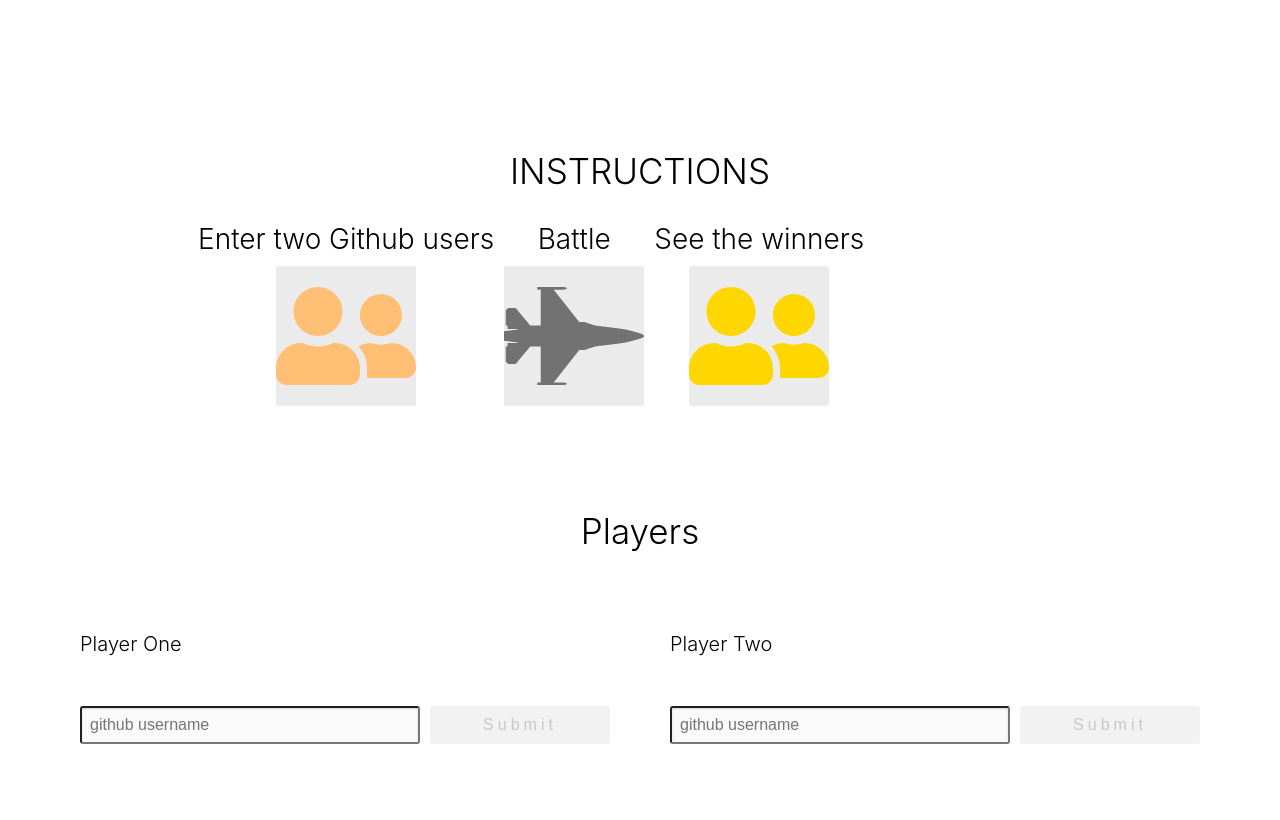
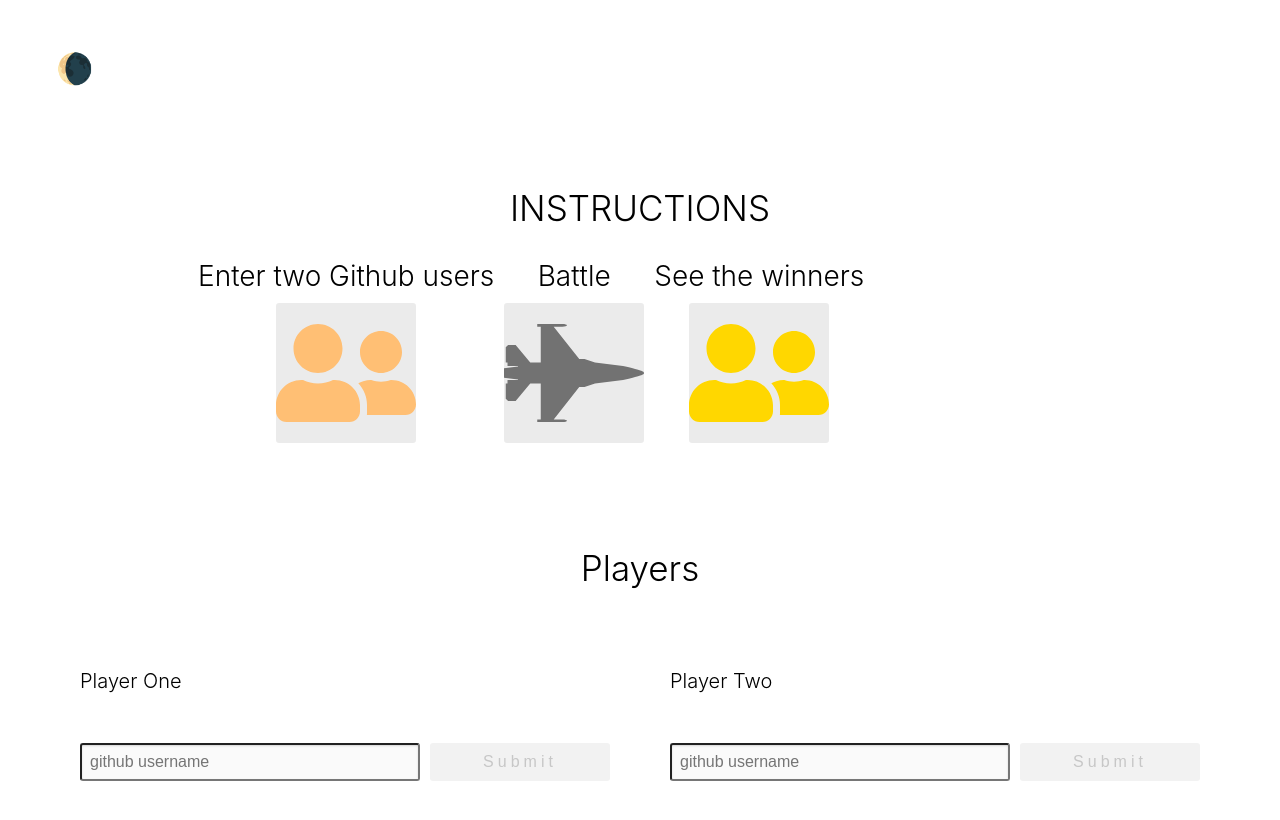
Before and after one commit to hmozo/github-battle, a React app: page / in a window 1280 px wide. Shown: the top 820 px of the page. Built offline with nearby package versions, Linux system fonts and the light colour scheme.

Commit message:
share Theme (Provider/Consumer)

```diff
--- a/app/App.js
+++ b/app/App.js
@@ -2,14 +2,35 @@ import React from 'react'
 import Hello from './Hello'
 import Battle from './components/Battle'
 import Popular from './components/Popular'
+import { ThemeProvider } from './contexts/theme'
+import Nav from './components/Nav'
 
 class App extends React.Component{
 
+    constructor(props){
+        super(props)
+
+        this.state= {
+            theme: 'light',
+            toggleTheme: ()=>{
+                this.setState(({ theme })=>({
+                    theme:theme==='light'?'dark':'light'
+                }))
+            }
+        }
+    }
+
     render(){
         return (
-            <div className='container'>
-                <Battle />
-            </div>
+            <ThemeProvider value={this.state} >
+                <div className={this.state.theme}>
+                    <div className='container'>
+                        <Nav />
+
+                        <Battle />
+                    </div>
+                </div>
+            </ThemeProvider>
         )
     }
 }
--- /dev/null
+++ b/app/components/Nav.js
@@ -0,0 +1,21 @@
+import React from 'react'
+
+import { ThemeConsumer } from '../contexts/theme'
+
+export default function Nav(){
+    return(
+        <ThemeConsumer>
+            {( { theme, toggleTheme } )=>(
+                <nav className='row space-between'>
+                    <button
+                        style={{fontSize:30}}
+                        className='btn-clear'
+                        onClick={toggleTheme}
+                    >
+                        {theme==='light'?'🌘':'🌕'}
+                    </button>
+                </nav>
+            )}
+        </ThemeConsumer>
+    )
+}
--- /dev/null
+++ b/app/contexts/theme.js
@@ -0,0 +1,6 @@
+import React from 'react'
+
+const { Consumer, Provider }= React.createContext()
+
+export const ThemeProvider= Provider
+export const ThemeConsumer= Consumer
--- a/app/index.css
+++ b/app/index.css
@@ -20,6 +20,12 @@ li{
     max-width: 1200px;
     margin: 0 auto;
     padding: 50px;
+}
+
+.dark{
+    color: #DADADA;
+    background: #1C2022;
+    min-height: 100%;
 }
 
 .flex-center{
```
